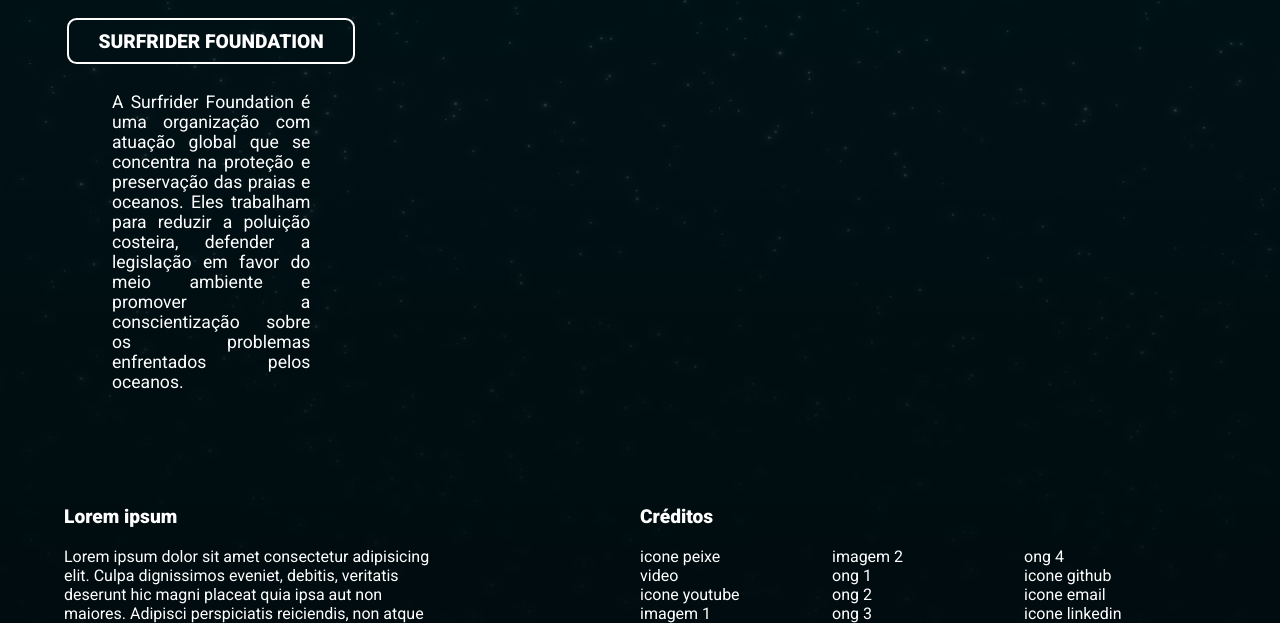
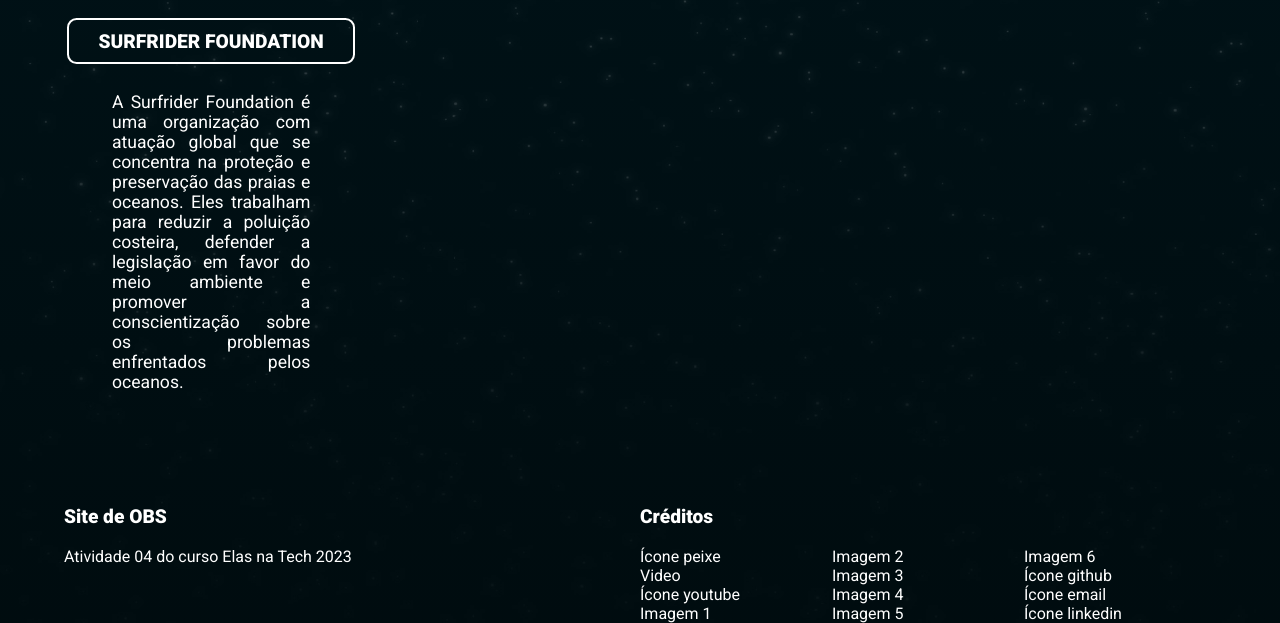
Before and after one commit to DaisyCR/site-de-ods, a plain HTML site: page index.html in a window 1280 px wide. Shown: the part 5138-5761 px from the top of the page. Drawn offline with Linux system fonts and the light colour scheme.

Commit message:
Update footer

```diff
--- a/index.html
+++ b/index.html
@@ -310,12 +310,9 @@
       <footer>
         <div id="top-div">
           <div id="info-div">
-            <p class="footer-title">Lorem ipsum</p>
+            <p class="footer-title">Site de OBS</p>
             <p>
-              Lorem ipsum dolor sit amet consectetur adipisicing elit. Culpa
-              dignissimos eveniet, debitis, veritatis deserunt hic magni placeat
-              quia ipsa aut non maiores. Adipisci perspiciatis reiciendis, non
-              atque cum dolorum alias?
+              Atividade 04 do curso Elas na Tech 2023
             </p>
           </div>
 
@@ -384,22 +381,22 @@
             <p class="footer-title">Créditos</p>
             <div id="credits-info">
               <ul>
-                <li><a href="https://fontawesome.com/icons/fish?f=classic&s=solid" target="_blank">icone peixe</a></li>
-                <li><a href="https://www.youtube.com/watch?v=DvTyg4Q9p6w" target="_blank">video</a></li>
-                <li><a href="https://fontawesome.com/icons/youtube?f=brands&s=solid" target="_blank">icone youtube</a></li>
-                <li><a href="https://www.eeas.europa.eu/sites/default/files/styles/hero_inside_content2/public/2020/06/04/biodiversity_underwater_resized.jpg?itok=U2sQrXqE" target="_blank">imagem 1</a></li>
+                <li><a href="https://fontawesome.com/icons/fish?f=classic&s=solid" target="_blank">Ícone peixe</a></li>
+                <li><a href="https://www.youtube.com/watch?v=DvTyg4Q9p6w" target="_blank">Video</a></li>
+                <li><a href="https://fontawesome.com/icons/youtube?f=brands&s=solid" target="_blank">Ícone youtube</a></li>
+                <li><a href="https://www.eeas.europa.eu/sites/default/files/styles/hero_inside_content2/public/2020/06/04/biodiversity_underwater_resized.jpg?itok=U2sQrXqE" target="_blank">Imagem 1</a></li>
               </ul>
               <ul>
-                <li><a href="https://assets.theoceancleanup.com/scaled/1100x618/app/uploads/2019/08/190710_Plastic_Catch_Twilight_Inspection-2-web.jpg.webp" target="_blank">imagem 2</a></li>
-                <li><a href="https://s3.amazonaws.com/blab-impact-published-production/InbjvMH0G3ypjQVf8PWmeaN7gxX5x3AV" target="_blank">ong 1</a></li>
-                <li><a href="https://upload.wikimedia.org/wikipedia/commons/thumb/7/78/The_Ocean_Cleanup_logo.svg/1200px-The_Ocean_Cleanup_logo.svg.png" target="_blank">ong 2</a></li>
-                <li><a href="https://oceanconservancy.org/wp-content/uploads/2019/08/cm.png" target="_blank">ong 3</a></li>
+                <li><a href="https://assets.theoceancleanup.com/scaled/1100x618/app/uploads/2019/08/190710_Plastic_Catch_Twilight_Inspection-2-web.jpg.webp" target="_blank">Imagem 2</a></li>
+                <li><a href="https://s3.amazonaws.com/blab-impact-published-production/InbjvMH0G3ypjQVf8PWmeaN7gxX5x3AV" target="_blank">Imagem 3</a></li>
+                <li><a href="https://upload.wikimedia.org/wikipedia/commons/thumb/7/78/The_Ocean_Cleanup_logo.svg/1200px-The_Ocean_Cleanup_logo.svg.png" target="_blank">Imagem 4</a></li>
+                <li><a href="https://oceanconservancy.org/wp-content/uploads/2019/08/cm.png" target="_blank">Imagem 5</a></li>
               </ul>
               <ul>
-                <li><a href="https://upload.wikimedia.org/wikipedia/en/8/8f/Surfrider_Foundation_Logo_2018.png" target="_blank">ong 4</a></li>
-                <li><a href="https://icons.getbootstrap.com/icons/github/" target="_blank">icone github</a></li>
-                <li><a href="https://icons.getbootstrap.com/icons/envelope-fill/" target="_blank">icone email</a></li>
-                <li><a href="https://icons.getbootstrap.com/icons/linkedin/" target="_blank">icone linkedin</a></li>
+                <li><a href="https://upload.wikimedia.org/wikipedia/en/8/8f/Surfrider_Foundation_Logo_2018.png" target="_blank">Imagem 6</a></li>
+                <li><a href="https://icons.getbootstrap.com/icons/github/" target="_blank">Ícone github</a></li>
+                <li><a href="https://icons.getbootstrap.com/icons/envelope-fill/" target="_blank">Ícone email</a></li>
+                <li><a href="https://icons.getbootstrap.com/icons/linkedin/" target="_blank">Ícone linkedin</a></li>
               </ul>
             </div>
           </div>
--- a/style.css
+++ b/style.css
@@ -412,7 +412,7 @@ iframe {
 #author-div {
     grid-area: 2 / 1 / 3 / 2;
     display: flex;
-    align-items: flex-start;
+    align-items: flex-end;
     padding-bottom: 1em;
 }
 
```
